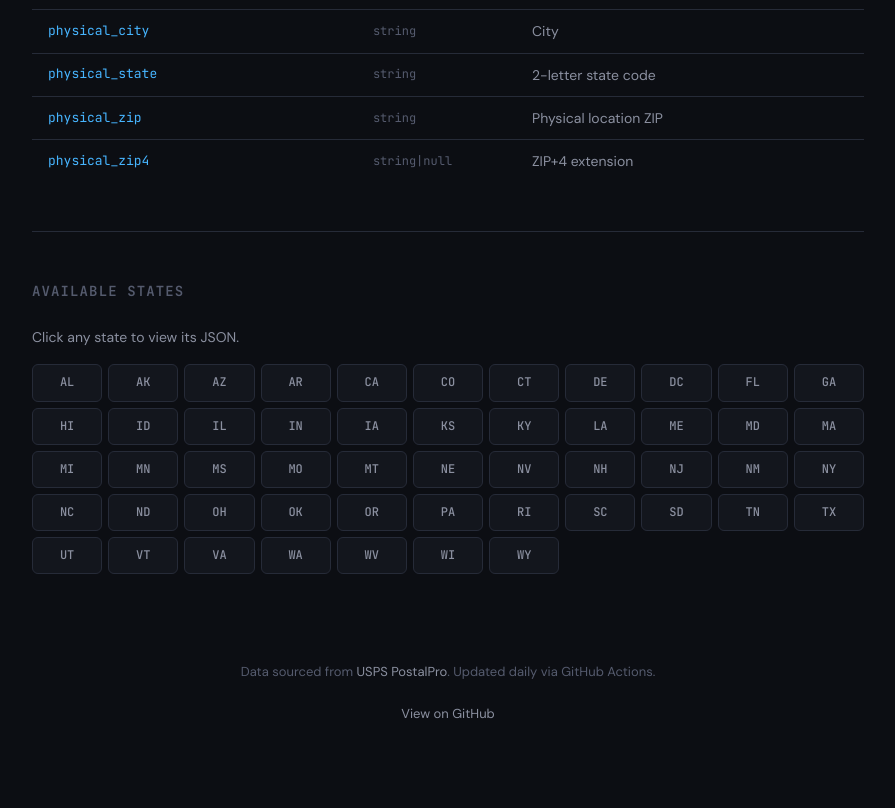
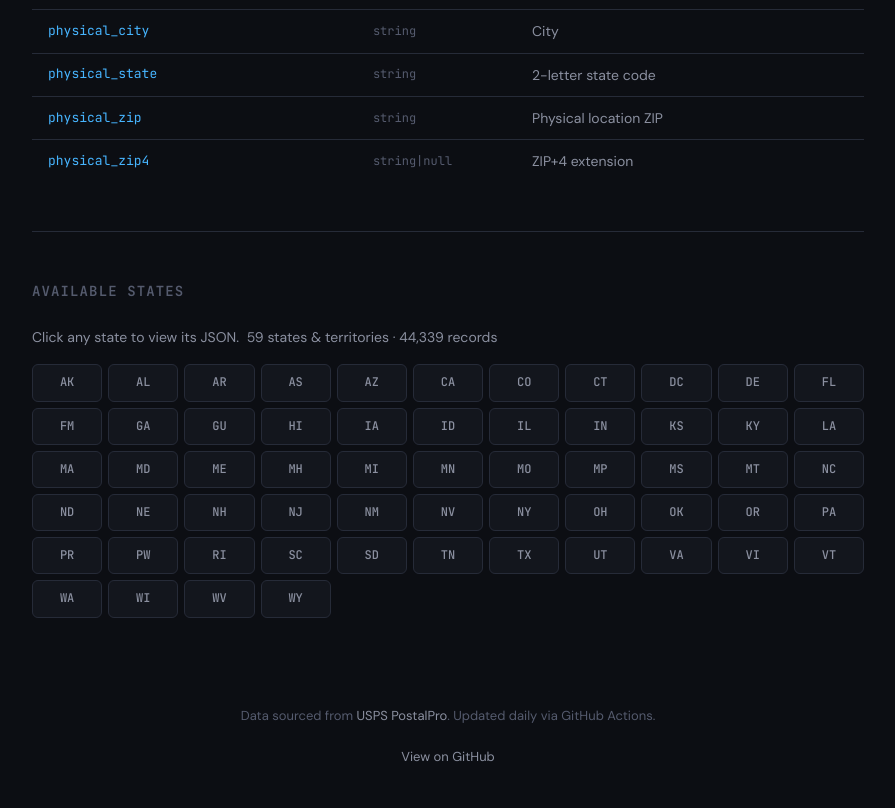
Before and after one commit to madhatter349/postalpro-zip-locale, a website: page index.html in a window 1280 px wide. Shown: the part 1585-2393 px from the top of the page, without its empty margins (192-1087 px from the left). Before the commit the page ends 2350 px from the top, so only its background shows below. Drawn offline with Linux system fonts and the light colour scheme; no server answers.

Commit message:
Improve reliability: heartbeat, lightweight index, pinned deps

```diff
--- /dev/null
+++ b/data/index.json
@@ -0,0 +1,244 @@
+{
+  "total_records": 44339,
+  "state_count": 59,
+  "last_updated": "July 01, 2026",
+  "last_checked": "2026-08-25T10:10:41.208Z",
+  "states": [
+    {
+      "state": "AK",
+      "count": 281
+    },
+    {
+      "state": "AL",
+      "count": 806
+    },
+    {
+      "state": "AR",
+      "count": 769
+    },
+    {
+      "state": "AS",
+      "count": 1
+    },
+    {
+      "state": "AZ",
+      "count": 524
+    },
+    {
+      "state": "CA",
+      "count": 2594
+    },
+    {
+      "state": "CO",
+      "count": 643
+    },
+    {
+      "state": "CT",
+      "count": 470
+    },
+    {
+      "state": "DC",
+      "count": 56
+    },
+    {
+      "state": "DE",
+      "count": 101
+    },
+    {
+      "state": "FL",
+      "count": 1472
+    },
+    {
+      "state": "FM",
+      "count": 4
+    },
+    {
+      "state": "GA",
+      "count": 1045
+    },
+    {
+      "state": "GU",
+      "count": 16
+    },
+    {
+      "state": "HI",
+      "count": 130
+    },
+    {
+      "state": "IA",
+      "count": 1189
+    },
+    {
+      "state": "ID",
+      "count": 319
+    },
+    {
+      "state": "IL",
+      "count": 1727
+    },
+    {
+      "state": "IN",
+      "count": 1077
+    },
+    {
+      "state": "KS",
+      "count": 905
+    },
+    {
+      "state": "KY",
+      "count": 1128
+    },
+    {
+      "state": "LA",
+      "count": 717
+    },
+    {
+      "state": "MA",
+      "count": 811
+    },
+    {
+      "state": "MD",
+      "count": 646
+    },
+    {
+      "state": "ME",
+      "count": 535
+    },
+    {
+      "state": "MH",
+      "count": 2
+    },
+    {
+      "state": "MI",
+      "count": 1296
+    },
+    {
+      "state": "MN",
+      "count": 1077
+    },
+    {
+      "state": "MO",
+      "count": 1433
+    },
+    {
+      "state": "MP",
+      "count": 6
+    },
+    {
+      "state": "MS",
+      "count": 537
+    },
+    {
+      "state": "MT",
+      "count": 409
+    },
+    {
+      "state": "NC",
+      "count": 1178
+    },
+    {
+      "state": "ND",
+      "count": 479
+    },
+    {
+      "state": "NE",
+      "count": 716
+    },
+    {
+      "state": "NH",
+      "count": 327
+    },
+    {
+      "state": "NJ",
+      "count": 988
+    },
+    {
+      "state": "NM",
+      "count": 401
+    },
+    {
+      "state": "NV",
+      "count": 230
+    },
+    {
+      "state": "NY",
+      "count": 2319
+    },
+    {
+      "state": "OH",
+      "count": 1592
+    },
+    {
+      "state": "OK",
+      "count": 845
+    },
+    {
+      "state": "OR",
+      "count": 524
+    },
+    {
+      "state": "PA",
+      "count": 2406
+    },
+    {
+      "state": "PR",
+      "count": 189
+    },
+    {
+      "state": "PW",
+      "count": 1
+    },
+    {
+      "state": "RI",
+      "count": 105
+    },
+    {
+      "state": "SC",
+      "count": 571
+    },
+    {
+      "state": "SD",
+      "count": 452
+    },
+    {
+      "state": "TN",
+      "count": 811
+    },
+    {
+      "state": "TX",
+      "count": 2546
+    },
+    {
+      "state": "UT",
+      "count": 351
+    },
+    {
+      "state": "VA",
+      "count": 1341
+    },
+    {
+      "state": "VI",
+      "count": 18
+    },
+    {
+      "state": "VT",
+      "count": 336
+    },
+    {
+      "state": "WA",
+      "count": 765
+    },
+    {
+      "state": "WI",
+      "count": 995
+    },
+    {
+      "state": "WV",
+      "count": 923
+    },
+    {
+      "state": "WY",
+      "count": 202
+    }
+  ]
+}
--- /dev/null
+++ b/data/last_checked.txt
@@ -0,0 +1 @@
+2026-08-25T10:10:41.208Z
--- a/index.html
+++ b/index.html
@@ -654,15 +654,15 @@
     const status = document.getElementById('statesStatus');
 
     try {
-      /* We fetch the full dataset index and extract unique states */
-      const res = await fetch(`${BASE}/data/zip_locale_detail.json`);
-      if (!res.ok) throw new Error('Could not load dataset');
+      /* Lightweight index generated by the updater */
+      const res = await fetch(`${BASE}/data/index.json`);
+      if (!res.ok) throw new Error('Could not load index');
 
-      const data = await res.json();
-      const states = [...new Set(data.map(r => r.physical_state).filter(Boolean))].sort();
+      const index = await res.json();
+      const states = index.states.map(s => s.state);
 
       status.className = '';
-      status.textContent = `${states.length} states & territories`;
+      status.textContent = `${index.state_count} states & territories · ${index.total_records.toLocaleString()} records`;
 
       grid.innerHTML = states.map(s =>
         `<a class="state-chip" href="${BASE}/data/states/${s}.json" target="_blank" rel="noopener">${s}</a>`
```
Also changed, not shown: package.json (+4 -4 lines), scripts/update.js (+40 -0 lines), .github/workflows/update.yml, README.md, 2 other files.
